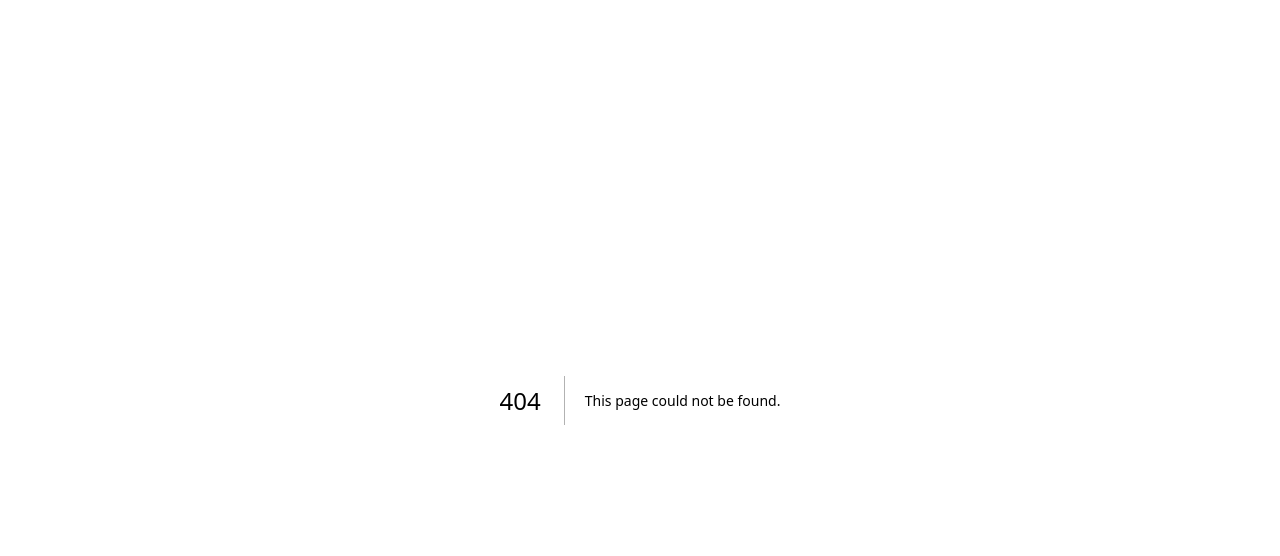
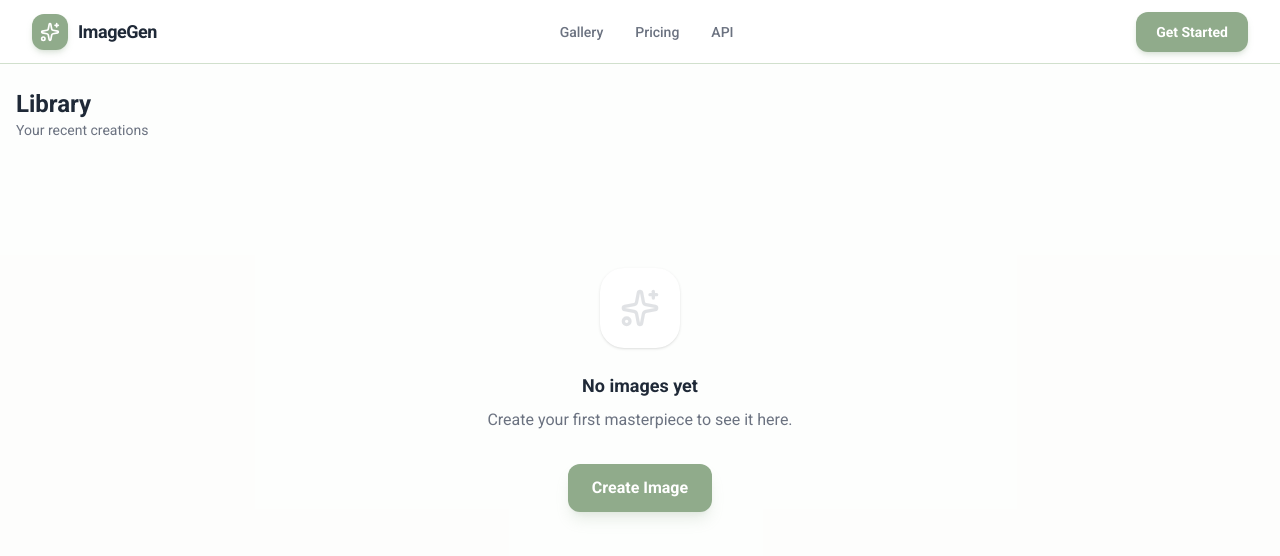
Before and after one commit to ashiqrahman12/image-generator-n8n-, a Next.js app: page /library in a window 1280 px wide. Before the commit this address had no page. Shown: the top 556 px of the page. Built offline with nearby package versions, Linux system fonts and the light colour scheme.

Commit message:
Feat: Add Library page and history functionality (max 3 items)

```diff
--- /dev/null
+++ b/src/app/library/page.tsx
@@ -0,0 +1,106 @@
+"use client";
+
+import { useEffect, useState } from "react";
+import { Navbar } from "@/components/Navbar";
+import { X, Download, Share2, Sparkles, Trash2, Home } from "lucide-react";
+import Link from "next/link";
+
+interface HistoryItem {
+    id: string;
+    image: string;
+    prompt: string;
+    timestamp: number;
+}
+
+export default function LibraryPage() {
+    const [history, setHistory] = useState<HistoryItem[]>([]);
+
+    useEffect(() => {
+        try {
+            const stored = localStorage.getItem("imageHistory");
+            if (stored) {
+                setHistory(JSON.parse(stored));
+            }
+        } catch (e) {
+            console.error("Failed to load history", e);
+        }
+    }, []);
+
+    const clearHistory = () => {
+        if (confirm("Are you sure you want to clear your library?")) {
+            localStorage.removeItem("imageHistory");
+            setHistory([]);
+        }
+    };
+
+    const deleteItem = (id: string) => {
+        const updated = history.filter(item => item.id !== id);
+        setHistory(updated);
+        localStorage.setItem("imageHistory", JSON.stringify(updated));
+    }
+
+    return (
+        <div className="min-h-screen bg-secondary/10 flex flex-col font-sans">
+            <Navbar />
+            <main className="flex-1 container mx-auto px-4 py-6 mb-24">
+                <div className="flex items-center justify-between mb-8">
+                    <div>
+                        <h1 className="text-2xl font-bold text-foreground">Library</h1>
+                        <p className="text-sm text-muted">Your recent creations</p>
+                    </div>
+                    {history.length > 0 && (
+                        <button
+                            onClick={clearHistory}
+                            className="px-3 py-1.5 bg-white border border-red-200 text-red-500 rounded-lg text-xs font-semibold shadow-sm hover:bg-red-50 transition-colors"
+                        >
+                            Clear All
+                        </button>
+                    )}
+                </div>
+
+                {history.length === 0 ? (
+                    <div className="flex flex-col items-center justify-center py-24 text-muted text-center">
+                        <div className="w-20 h-20 bg-white rounded-3xl flex items-center justify-center mb-6 shadow-sm">
+                            <Sparkles className="w-10 h-10 opacity-20" />
+                        </div>
+                        <h3 className="text-lg font-semibold text-foreground mb-2">No images yet</h3>
+                        <p className="max-w-xs mx-auto mb-8">Create your first masterpiece to see it here.</p>
+                        <Link href="/" className="px-6 py-3 bg-primary text-white rounded-xl font-bold shadow-lg shadow-primary/20 hover:bg-primary-dark transition-all">
+                            Create Image
+                        </Link>
+                    </div>
+                ) : (
+                    <div className="space-y-6">
+                        {history.map((item) => (
+                            <div key={item.id} className="bg-white rounded-3xl p-4 shadow-sm border border-border/50 group">
+                                <div className="relative aspect-square rounded-2xl overflow-hidden bg-secondary/10 mb-4">
+                                    <img src={item.image} alt={item.prompt} className="w-full h-full object-cover" />
+                                </div>
+
+                                <div className="space-y-3">
+                                    <div className="flex items-start justify-between gap-4">
+                                        <p className="text-sm text-foreground font-medium line-clamp-2 leading-relaxed flex-1">{item.prompt}</p>
+                                        <button onClick={() => deleteItem(item.id)} className="text-muted hover:text-red-500 p-1">
+                                            <Trash2 className="w-4 h-4" />
+                                        </button>
+                                    </div>
+                                    <p className="text-xs text-muted">{new Date(item.timestamp).toLocaleDateString()} • {new Date(item.timestamp).toLocaleTimeString()}</p>
+
+                                    <div className="grid grid-cols-2 gap-3 pt-2">
+                                        <a
+                                            href={item.image}
+                                            download={`ai-art-${item.id}.png`}
+                                            className="col-span-2 py-3 bg-primary text-white rounded-xl text-sm font-bold flex items-center justify-center gap-2 hover:bg-primary-dark transition-all shadow-lg shadow-primary/20 active:scale-95"
+                                        >
+                                            <Download className="w-4 h-4" /> Save to Photos
+                                        </a>
+                                    </div>
+                                </div>
+                            </div>
+                        ))}
+                    </div>
+                )}
+            </main>
+        </div>
+    );
+}
--- a/src/components/ImageGenerator.tsx
+++ b/src/components/ImageGenerator.tsx
@@ -149,6 +149,23 @@ export function ImageGenerator() {
             const data = await response.json();
             if (data.imageUrl) {
                 setGeneratedImage(data.imageUrl);
+
+                // Save to LocalStorage History
+                try {
+                    const newItem = {
+                        id: Date.now().toString(),
+                        image: data.imageUrl,
+                        prompt: prompt,
+                        timestamp: Date.now()
+                    };
+                    const stored = localStorage.getItem("imageHistory");
+                    const history = stored ? JSON.parse(stored) : [];
+                    // Keep only last 3 images to avoid QuotaExceededError
+                    const updatedHistory = [newItem, ...history].slice(0, 3);
+                    localStorage.setItem("imageHistory", JSON.stringify(updatedHistory));
+                } catch (e) {
+                    console.error("Failed to save to history", e);
+                }
             } else {
                 setError("No image data received");
             }
--- a/src/components/Navbar.tsx
+++ b/src/components/Navbar.tsx
@@ -47,7 +47,7 @@ export function Navbar() {
                     </div>
                     <span className="text-[10px] font-medium font-bold mt-6">Generate</span>
                 </Link>
-                <Link href="#" className="flex flex-col items-center gap-1 p-2 hover:text-primary transition-colors">
+                <Link href="/library" className="flex flex-col items-center gap-1 p-2 hover:text-primary transition-colors">
                     <Library className="w-5 h-5" />
                     <span className="text-[10px] font-medium">Library</span>
                 </Link>
```
